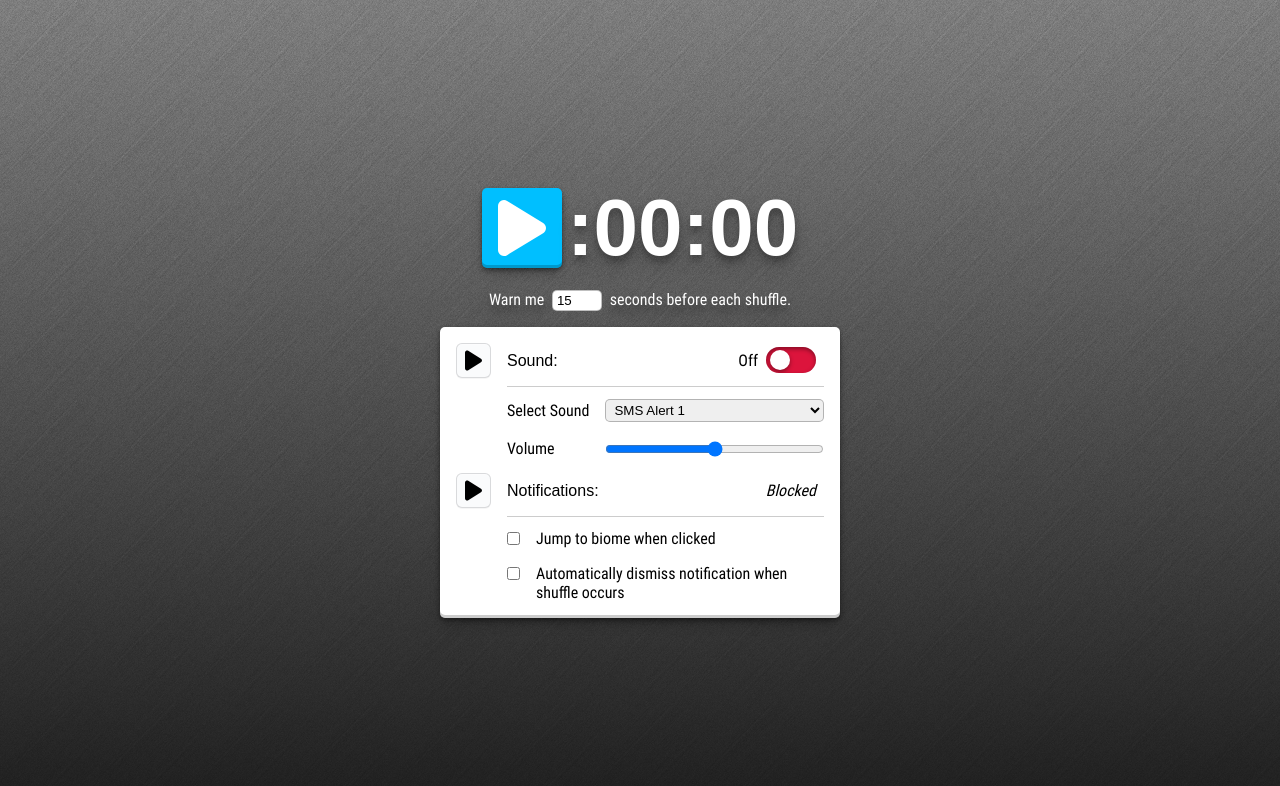
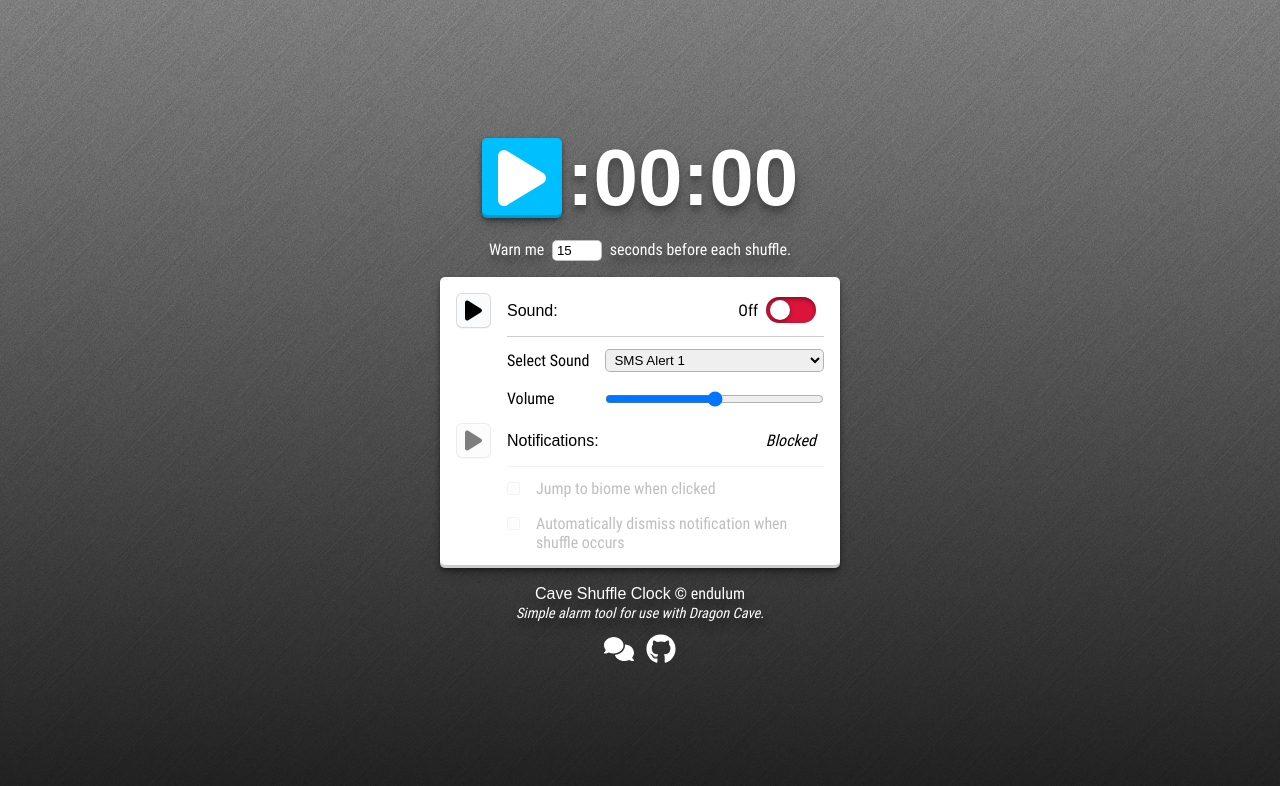
Before and after one commit to endulum/dc-shuffle-clock, a React (Vite) app: page / in a window 1280 px wide. Shown: the top 786 px of the page. Built offline with nearby package versions, Linux system fonts and the light colour scheme; a web font is replaced by a local one.

Commit message:
footer and some other tweaks

```diff
--- a/src/App.tsx
+++ b/src/App.tsx
@@ -8,6 +8,8 @@ import {
 } from './types.ts'
 
 import PlaySvg from './assets/play.svg'
+import GithubSvg from './assets/github.svg'
+import SpeechSvg from './assets/speech.svg'
 
 import 'hacktimer/HackTimer.min.js'
 
@@ -23,7 +25,7 @@ export default function App (): JSX.Element {
   const [notifSupport, setNotifSupport] = useState<NotifSupport>(notifSupportInitializer)
 
   useEffect(() => {
-    console.log(settings) // for debugging
+    // console.log(settings)
     localStorage.setItem('settings', JSON.stringify(settings))
   }, [settings])
 
@@ -92,7 +94,7 @@ export default function App (): JSX.Element {
       <main aria-label="clock settings">
         <div className="setting">
           <button type="button" onClick={playSound} className='setting-test-button' title='Test Sound'>
-            <img src={PlaySvg} />
+            <img src={PlaySvg} alt="play sound" />
           </button>
           <Toggle
             setting={{
@@ -122,8 +124,8 @@ export default function App (): JSX.Element {
         </div>
 
         <div className="setting">
-          <button type="button" onClick={() => { doNotify(false) }} className='setting-test-button'>
-            <img src={PlaySvg} />
+          <button type="button" onClick={() => { doNotify(false) }} className='setting-test-button' disabled={notifSupport !== 'allowed'} title={notifSupport !== 'allowed' ? 'Enable notifications to test' : ''}>
+            <img src={PlaySvg} alt="play notification" />
           </button>
           <Toggle
             setting={{
@@ -135,8 +137,11 @@ export default function App (): JSX.Element {
             onInputChange={handleInputChange}
             setNotifSupport={setNotifSupport}
           />
-          <div className="setting-body">
-            <input type="checkbox" id="biomeEnabled" onChange={handleInputChange} checked={settings.biomeEnabled} />
+          <div
+            className={`setting-body ${notifSupport !== 'allowed' && 'disabled'}`}
+            title={notifSupport !== 'allowed' ? 'Enable notifications to adjust settings' : ''}
+          >
+            <input type="checkbox" id="biomeEnabled" onChange={handleInputChange} checked={settings.biomeEnabled} disabled={notifSupport !== 'allowed'} />
 
             <label htmlFor="biomeEnabled">
               Jump to biome when clicked
@@ -145,7 +150,7 @@ export default function App (): JSX.Element {
                 <small>
                   Take me to
                   {' '}
-                  <select aria-label="biome select" id="biomeSelect" onChange={handleSelectChange} defaultValue={settings.biomeSelect}>
+                  <select aria-label="biome select" id="biomeSelect" onChange={handleSelectChange} defaultValue={settings.biomeSelect} disabled={notifSupport !== 'allowed'}>
                     {biomes.map((biome) => (
                       <option key={biome.id} value={biome.id}>
                         {biome.name}
@@ -155,7 +160,7 @@ export default function App (): JSX.Element {
                   {' '}
                   in a
                   {' '}
-                  <select id="biomeOpenType" onChange={handleSelectChange} defaultValue={settings.biomeOpenType}>
+                  <select aria-label='biome open type' id="biomeOpenType" onChange={handleSelectChange} defaultValue={settings.biomeOpenType} disabled={notifSupport !== 'allowed'}>
                     <option value="tab">new tab</option>
                     <option value="window">new window</option>
                   </select>
@@ -163,13 +168,29 @@ export default function App (): JSX.Element {
               </>}
             </label>
 
-            <input type="checkbox" id="notifAutoDismiss" onChange={handleInputChange} checked={settings.notifAutoDismiss} />
+            <input type="checkbox" id="notifAutoDismiss" onChange={handleInputChange} checked={settings.notifAutoDismiss} disabled={notifSupport !== 'allowed'} />
             <label htmlFor="notifAutoDismiss">
               Automatically dismiss notification when shuffle occurs
             </label>
           </div>
         </div>
       </main>
+
+      <footer>
+        <p>
+          <b>Cave Shuffle Clock</b> &copy; endulum
+          <br />
+          <small><i>Simple alarm tool for use with Dragon Cave.</i></small>
+        </p>
+        <div className="footer-icons">
+          <a href="https://forums.dragcave.net/topic/190954-cave-shuffle-timer-v10" title="Forum Thread">
+            <img src={SpeechSvg} alt="thread" className='footer-icon' role='img' aria-hidden />
+          </a>
+          <a href="https://github.com/endulum/dc-shuffle-clock" title="Repository">
+            <img src={GithubSvg} alt="repository" className='footer-icon' role='img' aria-hidden />
+          </a>
+        </div>
+      </footer>
     </div>
   )
 }
--- a/src/components/Clock.tsx
+++ b/src/components/Clock.tsx
@@ -40,7 +40,7 @@ export default function Clock ({ onAlert, delay }: {
 
   useEffect(() => {
     if (!paused && (time.minutes + 1) % 5 === 0 && time.seconds === 60 - delay) {
-      console.log(`sending alert on ${time.minutes}:${time.seconds}`) // for debugging
+      console.log(`alert should send on ${time.minutes}:${time.seconds}`) // keeping
 
       // the shuffle animation did have its own state but
       // giving it state made the clock skip seconds whenever
--- a/src/style.css
+++ b/src/style.css
@@ -129,12 +129,16 @@ body {
   }
 }
 
-main, button, .delay {
+main, button, .delay, footer {
   font-family: 'Roboto', Arial, Helvetica, sans-serif;
 }
 
 button {
   font-size: 1rem;
+  &[disabled] {
+    pointer-events: none;
+    opacity: 0.5;
+  }
 }
 
 input[type="checkbox"] {
@@ -291,13 +295,36 @@ button {
   gap: 0.5rem;
 }
 
+footer {
+  color: white;
+  margin-top: 1rem;
+  text-shadow: var(--text-shadow-1);
+  display: flex;
+  flex-direction: column;
+  align-items: center;
+  text-align: center;
+}
+
+.footer-icons {
+  display: flex;
+  flex-direction: row;
+  gap: 0.75rem;
+  margin-top: 0.75rem;
+}
+
+.footer-icon {
+  width: 30px;
+  height: 30px;
+  filter: invert(100%);
+}
+
 b {
   font-weight: normal;
   font-family: 'Roboto Bold', Arial, Helvetica, sans-serif;
 }
 
 small {
-  font-size: 0.825rem;
+  font-size: 0.9rem;
 }
 
 img.white {
@@ -305,8 +332,6 @@ img.white {
 }
 
 .disabled {
-  pointer-events: none;
-  cursor: not-allowed;
   opacity: 0.25;
 }
 
```
